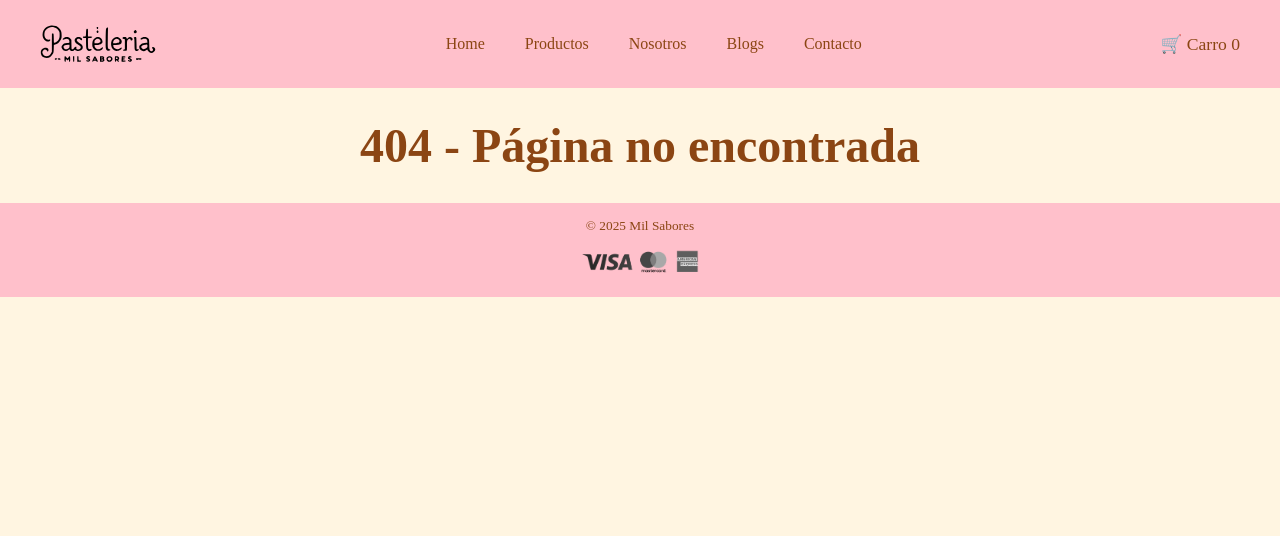
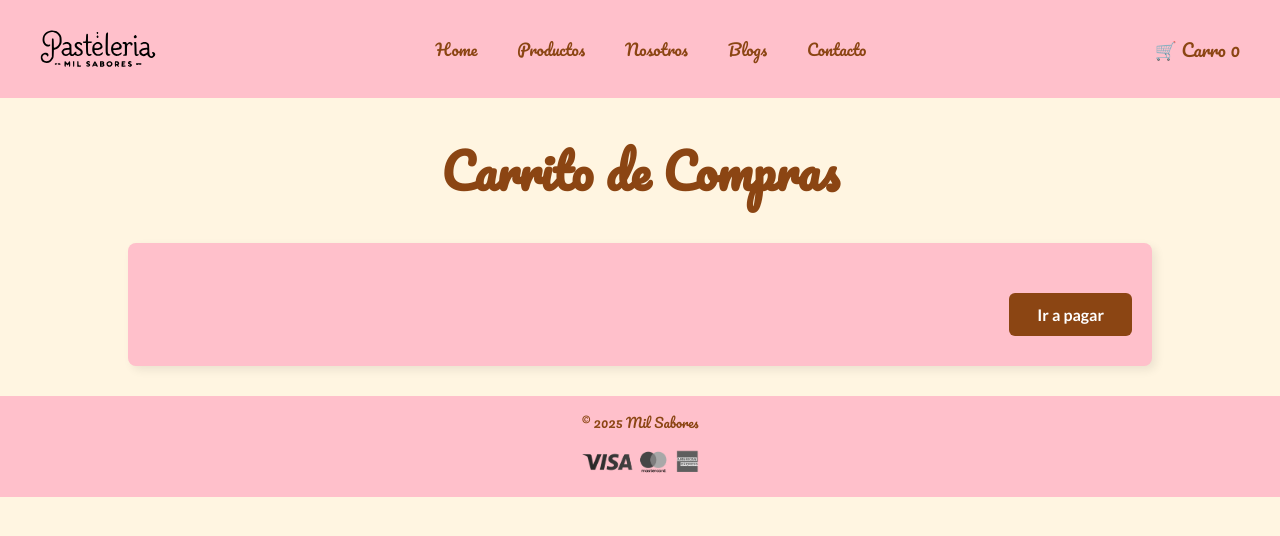
Before and after one commit to j-galvez/pasteleria-react, a React (Create React App) app: page /carrito in a window 1280 px wide. Before the commit this address had no page. Shown: the top 536 px of the page. Built offline with nearby package versions, Linux system fonts and the light colour scheme.

Commit message:
Pagina carrito terminada

```diff
--- a/src/App.js
+++ b/src/App.js
@@ -11,7 +11,7 @@ import Contacto from './pages/Contacto';
 // import Productos from './pages/Productos';
 // import Tortas from './pages/Tortas';
 // import Postres from './pages/Postres';
-// import Carrito from './pages/Carrito';
+import Carrito from './pages/Carrito';
 import Nosotros from './pages/Nosotros';
 
 function App() {
@@ -24,8 +24,8 @@ function App() {
         <Route path="/productos" element={<Productos />} />
         <Route path="/tortas" element={<Tortas />} />
         <Route path="/postres" element={<Postres />} />
+        */}
         <Route path="/carrito" element={<Carrito />} />
-        */}
         <Route path="/nosotros" element={<Nosotros />} />
         <Route path="/blogs" element={<Blogs />} />
         <Route path="/blog1" element={<Blog1 />} />
--- a/src/index.js
+++ b/src/index.js
@@ -4,6 +4,23 @@ import './index.css';
 import App from './App';
 import reportWebVitals from './reportWebVitals';
 import './styles/style.css';
+
+const link1 = document.createElement('link');
+link1.rel = 'preconnect';
+link1.href = 'https://fonts.googleapis.com';
+document.head.appendChild(link1);
+
+const link2 = document.createElement('link');
+link2.rel = 'preconnect';
+link2.href = 'https://fonts.gstatic.com';
+link2.crossOrigin = '';
+document.head.appendChild(link2);
+
+// Agrega este bloque para importar las fuentes Lato y Pacifico
+const fontLink = document.createElement('link');
+fontLink.rel = 'stylesheet';
+fontLink.href = 'https://fonts.googleapis.com/css2?family=Lato:ital,wght@0,100;0,300;0,400;0,700;0,900;1,100;1,300;1,400;1,700;1,900&family=Pacifico&display=swap';
+document.head.appendChild(fontLink);
 
 const root = ReactDOM.createRoot(document.getElementById('root'));
 root.render(
--- a/src/pages/Carrito.jsx
+++ b/src/pages/Carrito.jsx
@@ -0,0 +1,14 @@
+export default function Carrito() {
+    return(
+        <main>
+        <h1>Carrito de Compras</h1>
+        <div className="carrito-box">
+            <div id="carrito-contenido"></div>
+            <div id="carrito-resumen"></div>
+            <div style={{ textAlign: "right", marginTop: "20px" }}>
+                <a href="pago.html" className="btn-pagar">Ir a pagar</a>
+            </div>
+        </div>
+    </main>
+    );
+}
```
